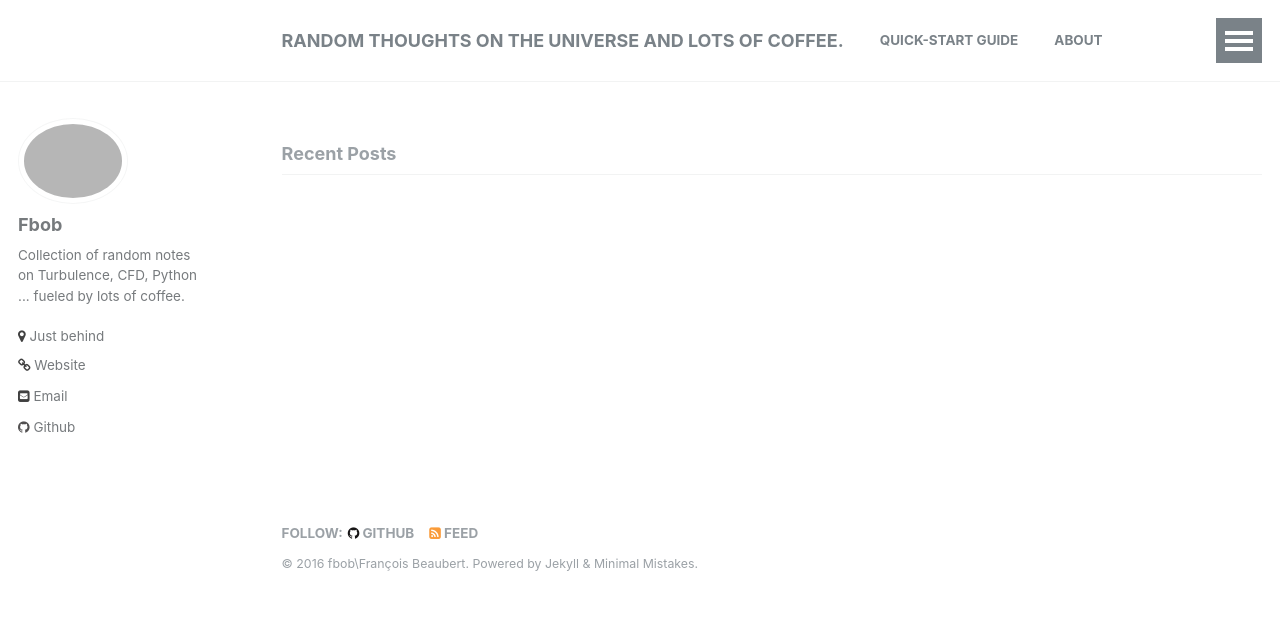
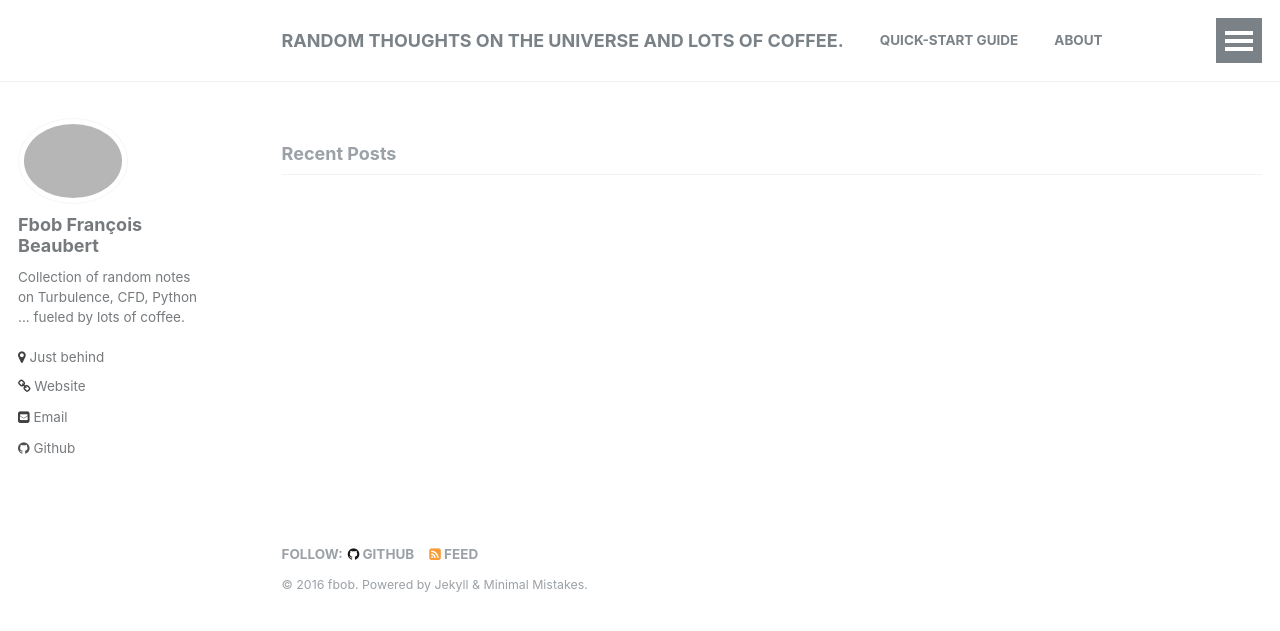
Before and after one commit to ragloo/fbob.github.io, a Jekyll site: the page built from index.html, in a window 1280 px wide. Shown: the top 631 px of the page. Built offline with Jekyll 4.4.1, drawn with Linux system fonts in a browser that asks for light colours; the list of posts is cut into pages by our own code; part of the change alters nothing that is shown.

```diff
--- a/_config.yml
+++ b/_config.yml
@@ -9,7 +9,7 @@
 locale                   : "en-US"
 title                    : "Random thoughts on the universe and lots of coffee."
 title_separator          : "-"
-name                     : "fbob\\François Beaubert"
+name                     : "fbob"
 description              : "Collection of random notes on Turbulence, CFD, Python ... fueled by lots of coffee."
 url                      : "https://fbob.github.io" # the base hostname & protocol for your site e.g. "https://mmistakes.github.io"
 baseurl                  : # the subpath of your site, e.g. "/blog"
@@ -61,7 +61,7 @@ google_ad_slot           :
 
 # Site Author
 author:
-  name             : "Fbob"
+  name             : "Fbob\nFrançois Beaubert"
   avatar           : "coffee_1.jpg"
   bio              : "Collection of random notes on Turbulence, CFD, Python ... fueled by lots of coffee."
   location         : "Just behind"
```
